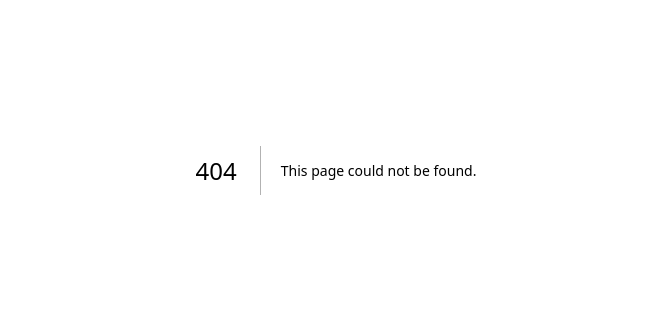
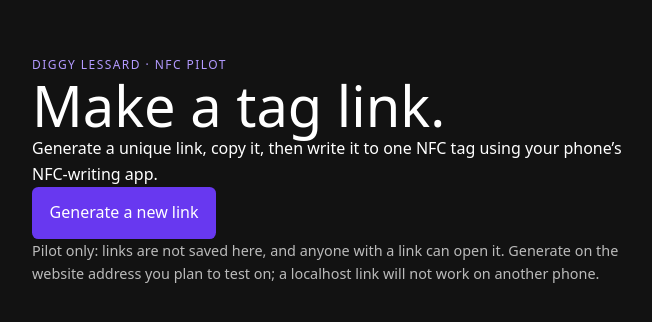
Before and after one commit to kornpop73/diggylessard-site, a Next.js app: page /nfc/generate in a window 1280 px wide. Before the commit this address had no page. Shown: the part 230-552 px from the top of the page, without its empty margins (304-956 px from the left). Built offline with nearby package versions, Linux system fonts and the light colour scheme.

Commit message:
Add simple NFC tag link pilot

```diff
--- /dev/null
+++ b/src/app/nfc/[token]/page.tsx
@@ -0,0 +1,17 @@
+import { notFound } from "next/navigation";
+import Link from "next/link";
+import styles from "../nfc.module.css";
+
+export default async function TagPage({ params }: { params: Promise<{ token: string }> }) {
+  const { token } = await params;
+  if (!/^[a-f0-9]{64}$/.test(token)) notFound();
+
+  return <>
+    <h1>You made it.</h1>
+    <p>Your NFC link opened the Diggy Lessard pilot page.</p>
+    <p>Tag token:</p>
+    <p className={styles.token}>{token}</p>
+    <p className={styles.note}>This confirms the link opened. Tag registration, fan accounts, and music downloads come later.</p>
+    <Link href="/">Visit Diggy’s website</Link>
+  </>;
+}
--- /dev/null
+++ b/src/app/nfc/generate/page.tsx
@@ -0,0 +1,41 @@
+"use client";
+
+import { useState } from "react";
+import styles from "../nfc.module.css";
+
+export default function GenerateTag() {
+  const [url, setUrl] = useState("");
+  const [message, setMessage] = useState("");
+
+  function generate() {
+    const bytes = crypto.getRandomValues(new Uint8Array(32));
+    const token = Array.from(bytes, (byte) => byte.toString(16).padStart(2, "0")).join("");
+    setUrl(new URL(`/nfc/${token}`, window.location.origin).href);
+    setMessage("New link ready. Copy and save it before generating another.");
+  }
+
+  async function copy() {
+    try {
+      await navigator.clipboard.writeText(url);
+      setMessage("Link copied. Paste it into your NFC-writing app.");
+    } catch {
+      setMessage("Copy was unavailable. Select the link above and copy it manually.");
+    }
+  }
+
+  return <>
+    <h1>Make a tag link.</h1>
+    <p>Generate a unique link, copy it, then write it to one NFC tag using your phone’s NFC-writing app.</p>
+    <button type="button" onClick={generate}>Generate a new link</button>
+    {url && <div>
+      <p><label htmlFor="tag-url">Your tag link</label></p>
+      <input id="tag-url" readOnly value={url} onFocus={(event) => event.currentTarget.select()} />
+      <div className={styles.actions}>
+        <button type="button" onClick={copy}>Copy link</button>
+        <a href={url} target="_blank" rel="noreferrer">Open test page</a>
+      </div>
+    </div>}
+    <p role="status" aria-live="polite">{message}</p>
+    <p className={styles.note}>Pilot only: links are not saved here, and anyone with a link can open it. Generate on the website address you plan to test on; a localhost link will not work on another phone.</p>
+  </>;
+}
--- /dev/null
+++ b/src/app/nfc/layout.tsx
@@ -0,0 +1,15 @@
+import type { Metadata } from "next";
+import styles from "./nfc.module.css";
+
+export const metadata: Metadata = {
+  title: "NFC pilot | Diggy Lessard",
+  robots: { index: false, follow: false },
+  referrer: "no-referrer",
+};
+
+export default function NfcLayout({ children }: { children: React.ReactNode }) {
+  return <main className={styles.page}><section className={styles.card}>
+    <p className={styles.eyebrow}>DIGGY LESSARD · NFC PILOT</p>
+    {children}
+  </section></main>;
+}
--- /dev/null
+++ b/src/app/nfc/nfc.module.css
@@ -0,0 +1,11 @@
+.page { min-height: 100svh; display: grid; place-items: center; padding: 1.5rem; }
+.card { width: min(100%, 38rem); line-height: 1.6; }
+.card h1 { font-size: clamp(2rem, 7vw, 3.5rem); line-height: 1.1; }
+.eyebrow { color: #b39aff; letter-spacing: .12em; font-size: .75rem; }
+.card button { background: #6838f0; color: white; border: 0; border-radius: .4rem; padding: .8rem 1.1rem; cursor: pointer; min-height: 44px; }
+.card button:focus-visible, .card input:focus-visible, .card a:focus-visible { outline: 2px solid #b39aff; outline-offset: 4px; }
+.card input { width: 100%; padding: .8rem; background: #222; color: white; border: 1px solid #777; border-radius: .4rem; margin: .5rem 0 1rem; font: inherit; }
+.actions { display: flex; flex-wrap: wrap; gap: 1rem; align-items: center; }
+.card a { text-decoration: underline; text-underline-offset: .2em; }
+.token { overflow-wrap: anywhere; color: #b39aff; }
+.note { color: #bbb; font-size: .9rem; }
```
Also changed, not shown: 1 other file (tests, documents, lock files or other folders).
